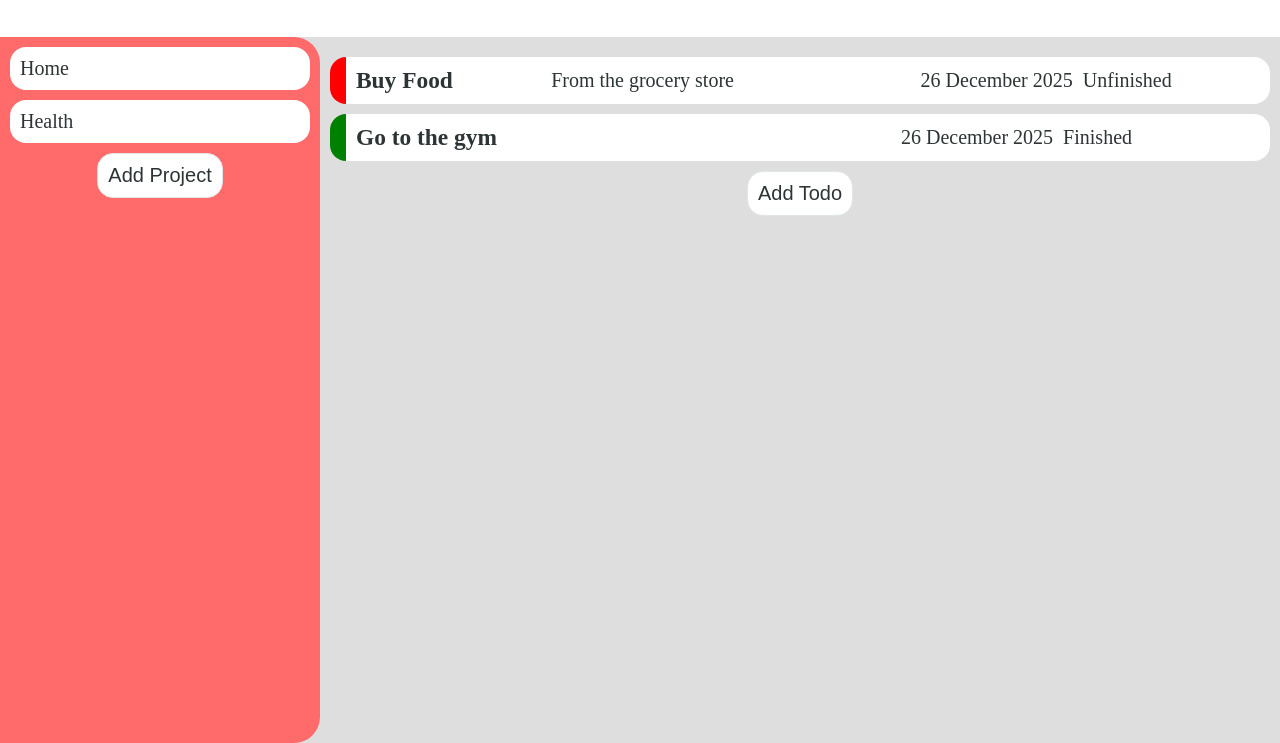
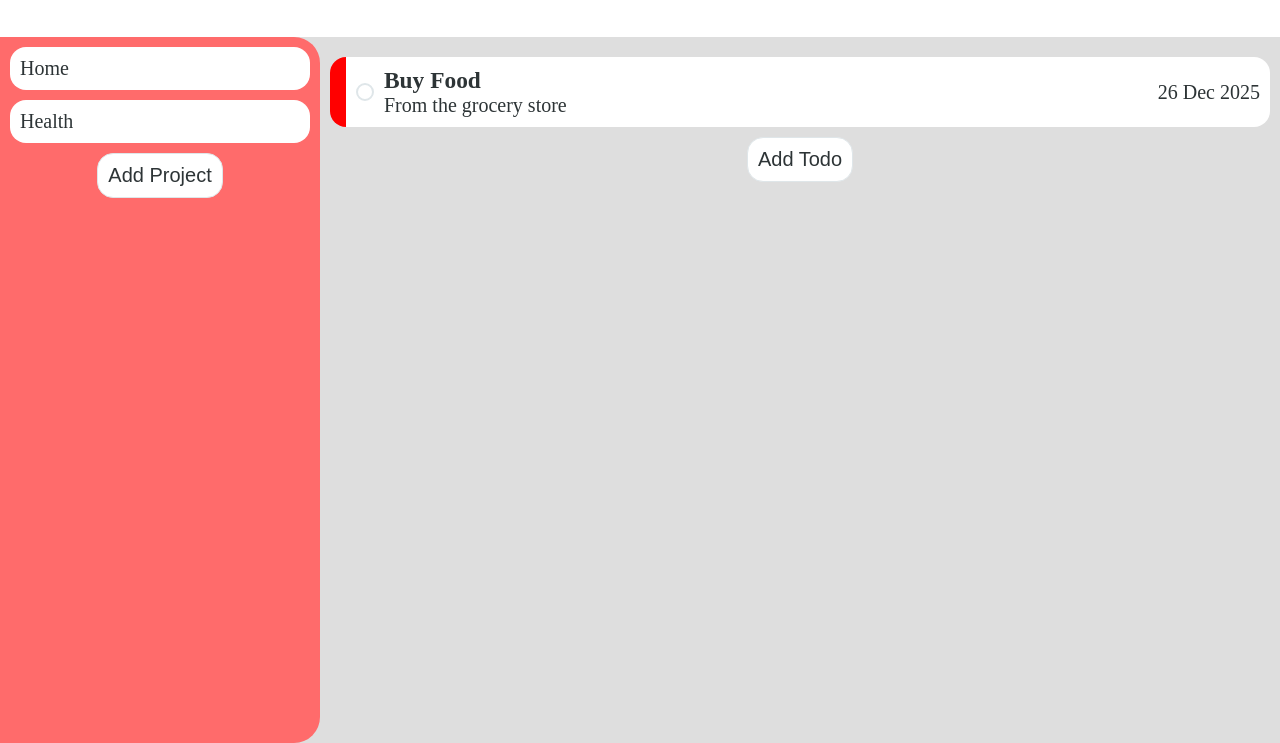
Before and after one commit to alihaider1145/todo-list-TOP, a website built with webpack: page src/index.html in a window 1280 px wide. Shown: the part 57-800 px from the top of the page. Built offline with nearby package versions, Linux system fonts and the light colour scheme.

Commit message:
Categorize todos according to project

```diff
--- /dev/null
+++ b/projectToggle.js
@@ -0,0 +1,9 @@
+import globalState from "./src/state.js";
+
+function projectToggleHandler(e){
+    if (e.target && e.target.matches(".project-item")) {
+        globalState.setState({currentProjectId: e.target.getAttribute("data-id")});
+    }
+}
+
+export { projectToggleHandler };
--- a/src/components/project-item.js
+++ b/src/components/project-item.js
@@ -6,6 +6,7 @@ function createProjectItem(projectList, state){
     state.forEach(project => {
         const projectItem = createEle("li", `${project.name}`, projectList);
         addClass(projectItem, "project-item");
+        projectItem.setAttribute("data-id", `${project.id}`);
     });
 
     return (document.querySelectorAll(".project-item"));
--- a/src/components/todo-items.js
+++ b/src/components/todo-items.js
@@ -1,27 +1,33 @@
 import { format } from "date-fns";
 import { addClass, createEle } from "../dom.js"
+import globalState from "../state.js";
 
 //shows all todo items irrespective of project
-function createTodoItem(todoList, state){
+function createTodoItem(todoList){
     todoList.innerHTML = "";
 
-    for (let todo of state){
-        let todoCompleteText = ((todo.completed) ? ("Finished") : ("Unfinished"));
+    for (let todo of globalState.getState().todoListItems){
+        if (todo.projectId === globalState.getState().currentProjectId){
+            let todoCompleteClass = ((todo.completed) ? ("finished") : ("unfinished"));
 
-        const todoItem = createEle("li", null, todoList);
-        addClass(todoItem, "todo-item", `${todo.priority}`);
+            const todoItem = createEle("li", null, todoList);
+            addClass(todoItem, "todo-item", `${todo.priority}`);
 
-        const todoTitle = createEle("h3", todo.title, todoItem);
-        addClass(todoTitle, "todo-title");
+            const todoCompleted = createEle("span", null, todoItem);
+            addClass(todoCompleted, `todo-state`, `${todoCompleteClass}`);
 
-        const todoDesc = createEle("p", todo.desc, todoItem);
-        addClass(todoDesc, "todo-desc");
+            const todoLeft = createEle("div", null, todoItem);
+            addClass(todoLeft, "todo-left");
 
-        const todoDueDate = createEle("p", `${format(todo.dueDate, "dd MMMM yyyy")}`, todoItem);
-        addClass(todoDueDate, "todo-due-date");
+            const todoTitle = createEle("h3", todo.title, todoLeft);
+            addClass(todoTitle, "todo-title");
 
-        const todoCompleted = createEle("p", todoCompleteText, todoItem);
-        addClass(todoCompleted, "todo-completed");
+            const todoDesc = createEle("p", todo.desc, todoLeft);
+            addClass(todoDesc, "todo-desc");
+
+            const todoDueDate = createEle("p", `${format(todo.dueDate, "dd MMM yyyy")}`, todoItem);
+            addClass(todoDueDate, "todo-due-date");
+        }
     }
 
     return (document.querySelectorAll(".todo-item"));
--- a/src/index.css
+++ b/src/index.css
@@ -148,6 +148,10 @@ li > *{
     margin-top: 0;
 }
 
+.project-item{
+    cursor: pointer;
+}
+
 /* component attributes */
 
 .btn--form{
--- a/src/index.js
+++ b/src/index.js
@@ -6,10 +6,11 @@ import { createProjectList } from "./components/project-list.js";
 import { createProjectItem } from "./components/project-item.js";
 import { showTodoForm, showProjectForm, hideProjectForm, hideTodoForm } from "./formPopup.js";
 import { projectFormHandler, todoFormHandler } from "./formInput.js";
+import { projectToggleHandler } from "../projectToggle.js";
 
 (function init(){
     const todoList = createTodoList();
-    let todoItems = createTodoItem(todoList, globalState.getState().todoListItems);
+    let todoItems = createTodoItem(todoList);
     const projectList = createProjectList();
     let projectItems = createProjectItem(projectList, globalState.getState().projectListItems);
 
@@ -19,6 +20,7 @@ import { projectFormHandler, todoFormHandler } from "./formInput.js";
     })
 })();
 
+document.querySelector(".project-list").addEventListener("click", projectToggleHandler);
 document.querySelector(".todo-list__btn").addEventListener("click", showTodoForm);
 document.querySelector(".project-list__btn").addEventListener("click", showProjectForm);
 document.querySelector(".project-back-btn").addEventListener("click", hideProjectForm);
```
Also changed, not shown: dist/index.html, dist/main.js.
